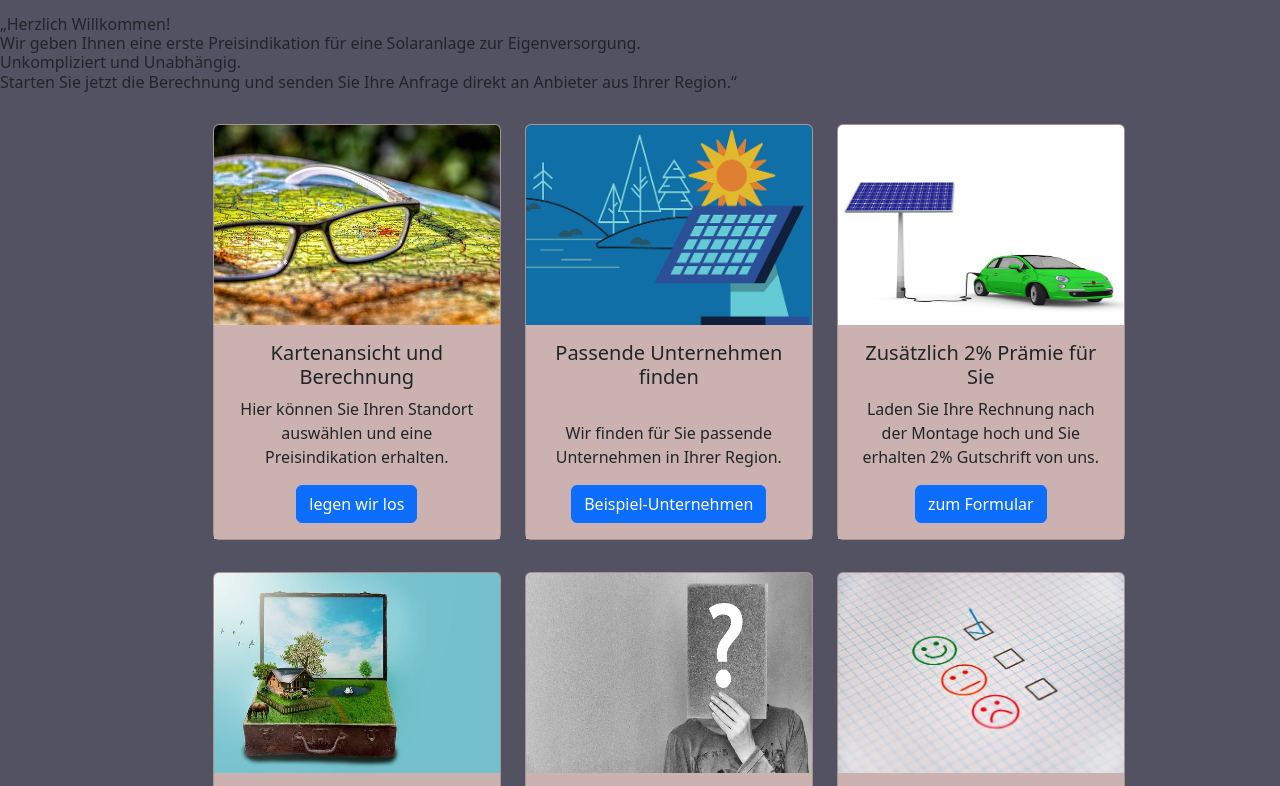
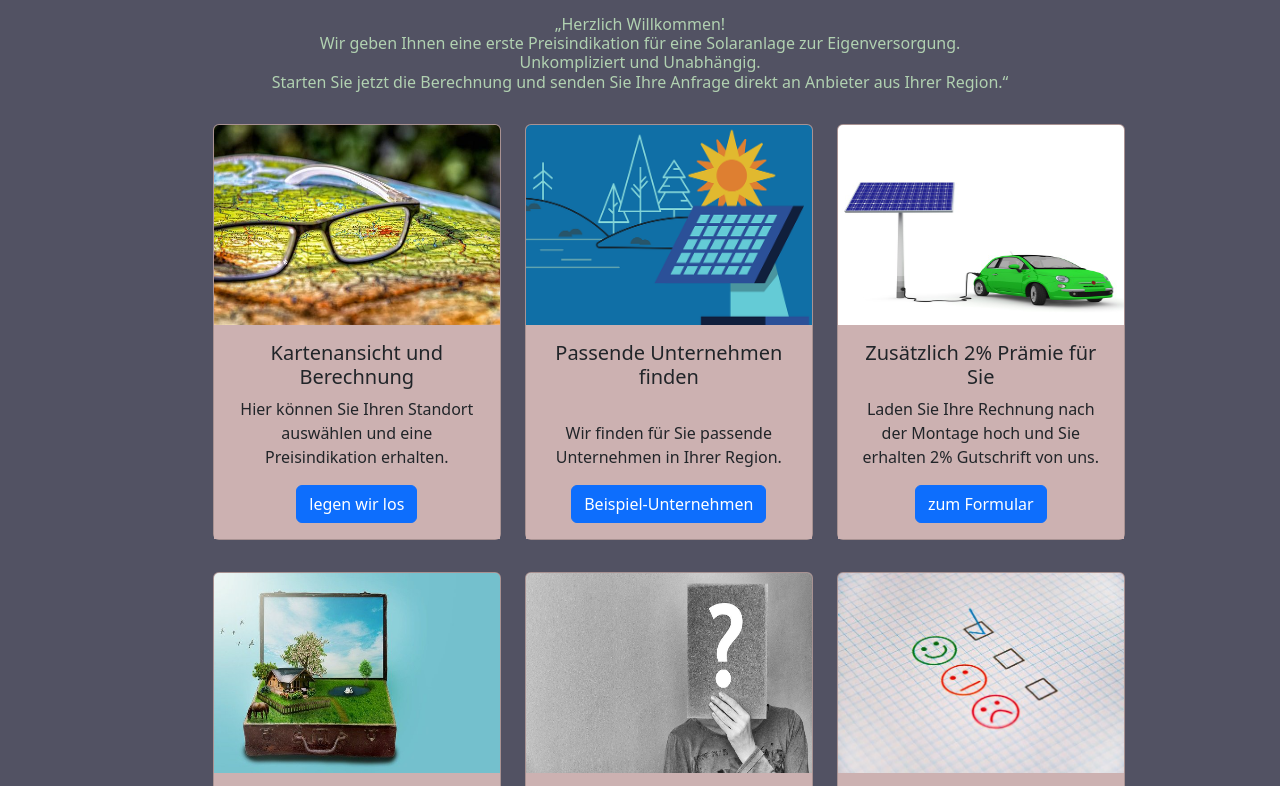
Before and after one commit to Mars4all/Solar-Calculater, a plain HTML site: page index.html in a window 1280 px wide. Shown: the part 57-843 px from the top of the page. Drawn offline with nearby package versions, Linux system fonts and the light colour scheme.

Commit message:
Update style.css

```diff
--- a/style.css
+++ b/style.css
@@ -16,7 +16,10 @@ body{
 	font-style: oblique;
 }
 
-
+.textcenter{
+	text-align: center;
+	color: rgb(177, 209, 177);
+}
 
 .center{
 
```
